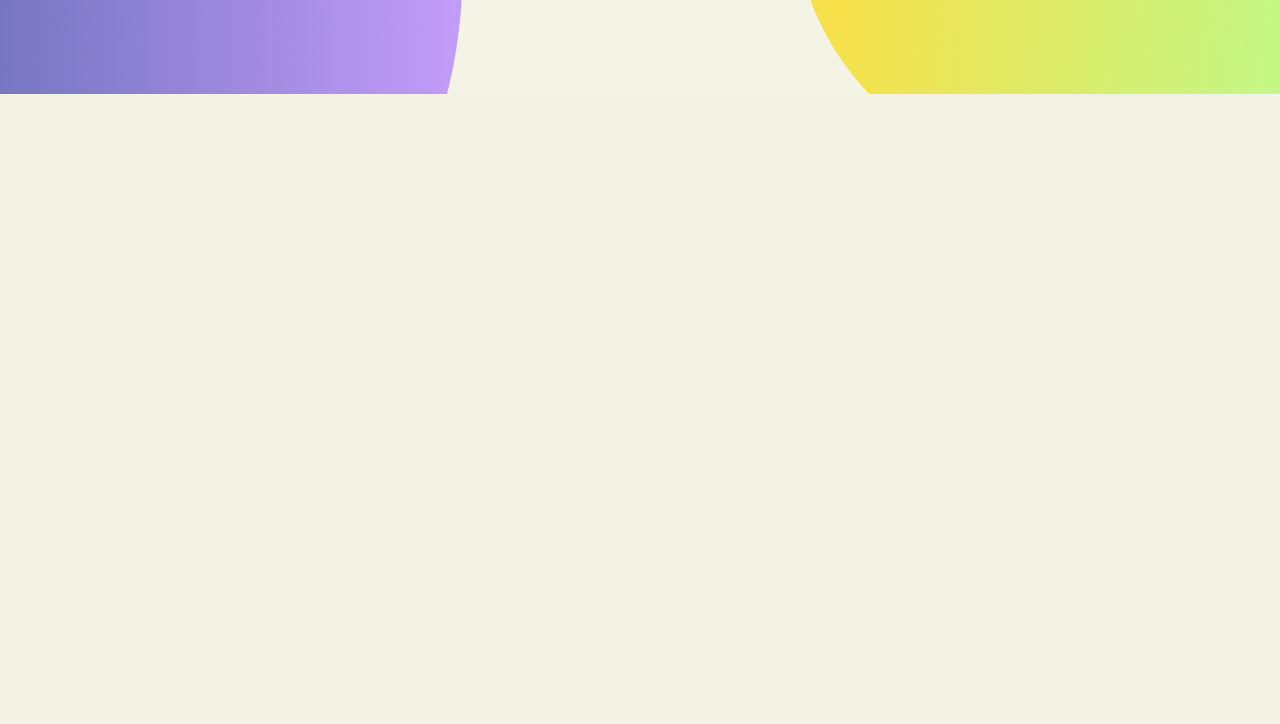
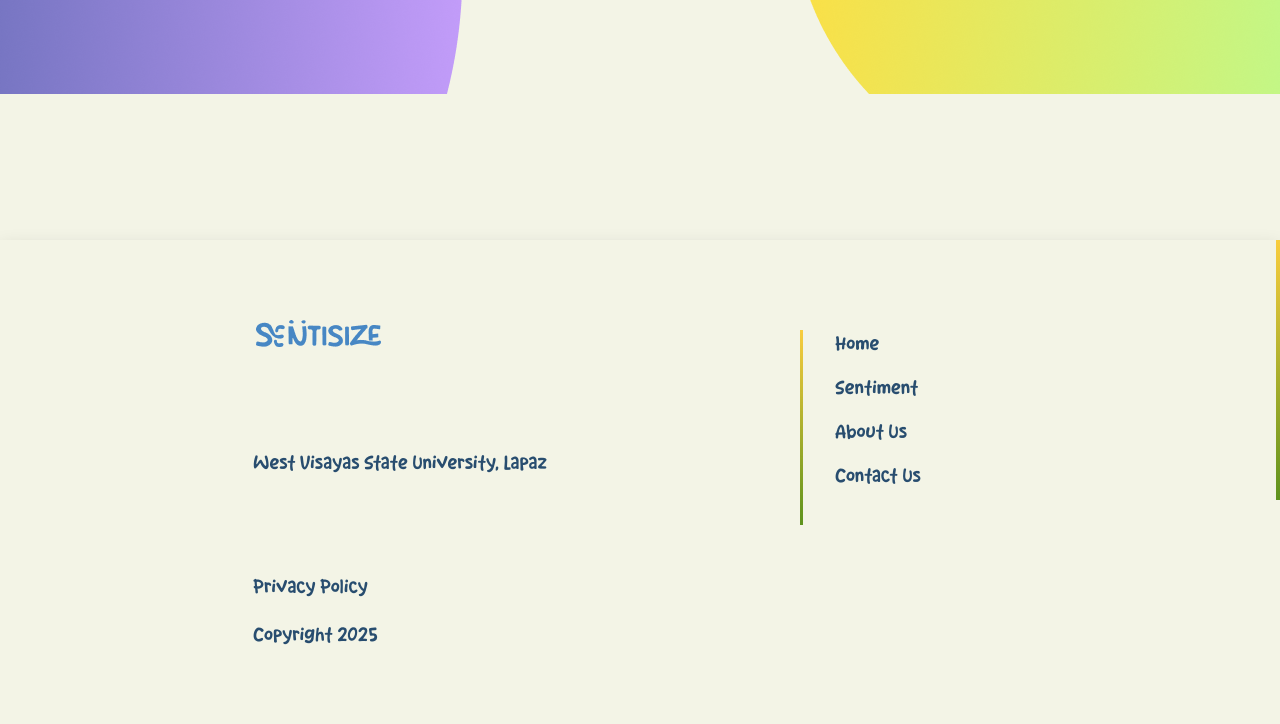
Before and after one commit to Rejeno/Data-Mining, a Flask app: page /contact in a window 1280 px wide. Shown: the part 706-1430 px from the top of the page. Before the commit the page ends 800 px from the top, so only its background shows below. Run offline with Flask 3, Linux system fonts and the light colour scheme; parts of the project's set-up code (start-up, migrations or seed data) failed here and were passed over.

Commit message:
updated contact by adding footer

```diff
--- a/templates/contact.html
+++ b/templates/contact.html
@@ -114,4 +114,33 @@
 
     <script src="/static/script.js"></script>
 </body>
+<footer class="w-full h-[484px] bg-[#F3F4E6] shadow-[0_10px_20px_0_rgba(0,0,0,0.2)] mt-[15rem] relative">
+    <!-- Logo -->
+    <img src="../static/public/sentisize_logo 2 BLUE FOR FOOTER.png" alt="Logo" class="absolute ml-[16rem] mt-[5rem] w-[125px]">
+
+    <!-- Text and Copyright Section -->
+    <div class="absolute ml-[25rem] top-[30%] transform -translate-x-1/2 text-[#284D6F] font-body">
+        <p class="text-lg mt-[4rem]">West Visayas State University, Lapaz</p>
+        <p class="text-lg mt-[6rem]">Privacy Policy</p>
+        <p class="text-lg mt-5">Copyright 2025</p>
+    </div>
+
+    <!-- Vertical Line on the Right Side -->
+    <div class="absolute right-0 top-0 h-[260px] w-[4px] bg-gradient-to-b from-[#F9CD3E] to-[#5D921D]"></div>
+
+    <!-- Container to center image and links -->
+    <div class="absolute right-0 left-0 top-[90px] flex ml-[50rem] gap-8">
+        <!-- Image (line2.png) -->
+        <img src="../static/public/Line 2.png" alt="Line Image" class="w-[3px]">
+
+        <!-- Vertical Links Section -->
+        <div class="flex flex-col gap-4 text-[#284D6F] font-body text-lg">
+            <a href="#" class="hover:text-[#4EC3B9]">Home</a>
+            <a href="/" class="hover:text-[#4EC3B9]">Sentiment</a>
+            <a href="" class="hover:text-[#4EC3B9]">About Us</a>
+            <a href="/contact" class="hover:text-[#4EC3B9]">Contact Us</a>
+        </div>
+    </div>
+  </footer>
+
 </html>
```
